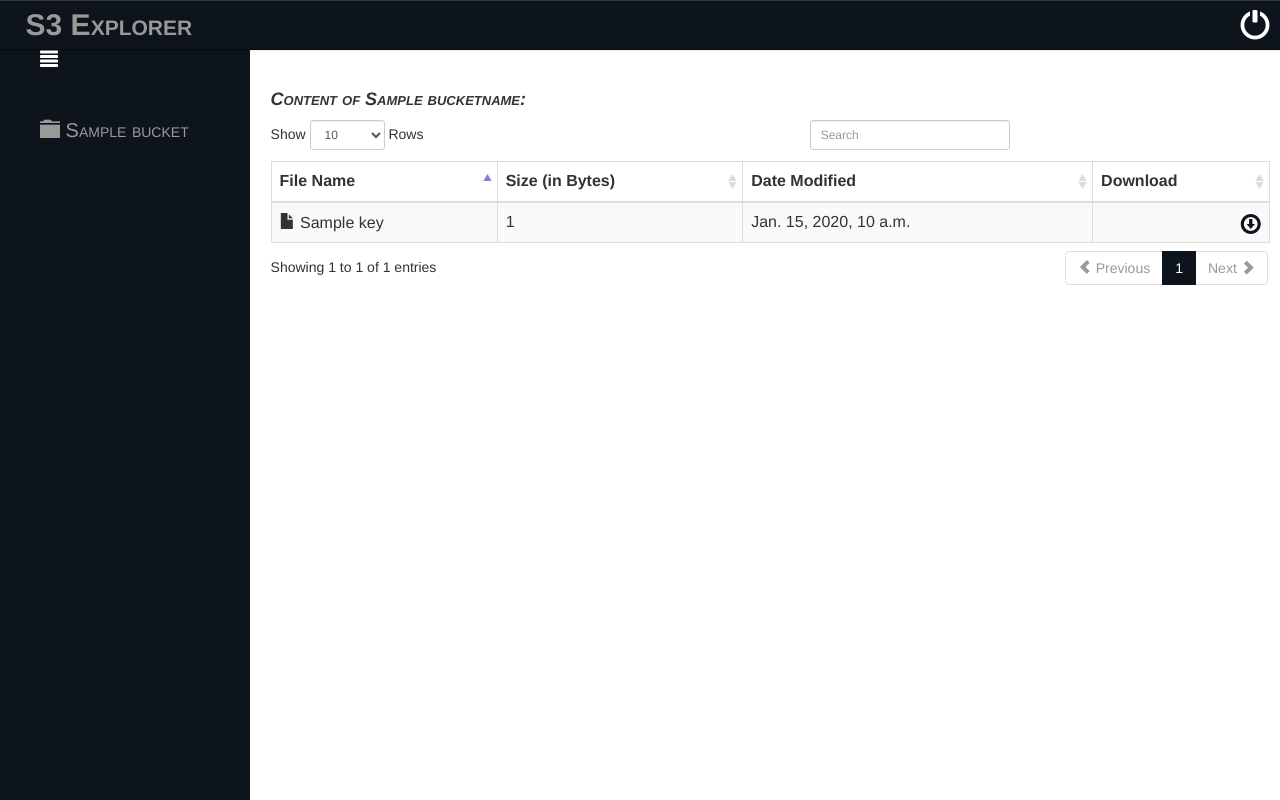
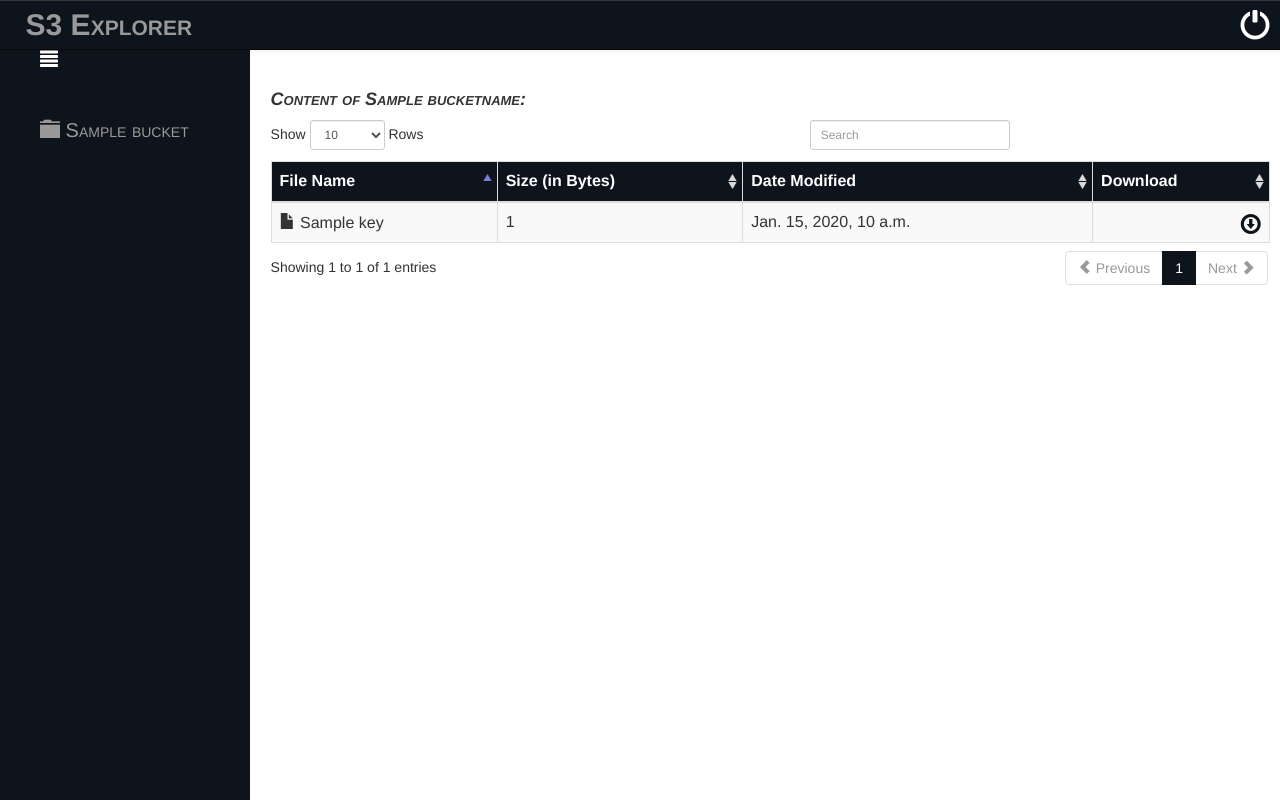
Before and after one commit to Aditya-upadhyay/s3-explorer, a Django app: template s3/templates/s3/buckets.html in a window 1280 px wide. Run offline with Django 3.2, Linux system fonts and the light colour scheme; the template is opened without the code that fills it: most values are stand-ins (such as "Sample title", 1, 10 or a date in 2020); some libraries are stand-ins or nearby versions.

```diff
--- a/s3/static/css/bucket.css
+++ b/s3/static/css/bucket.css
@@ -21,6 +21,7 @@
   height: 100%;
   box-shadow: 3px 0px 16px;
   overflow: auto;
+  padding-bottom: 5px;
   transition: all 0.4s ease 0s;
 }
 
@@ -268,3 +269,8 @@ a{
     font-size: 20px;
     float: right;
 }
+.thead{
+    background-color: #0D141B;
+    color: white;
+
+}
--- a/s3/templates/s3/buckets.html
+++ b/s3/templates/s3/buckets.html
@@ -22,7 +22,7 @@
         {% if bucketname %}
           <h4 class="top">Content of {{ bucketname }}:</h4>
           <table id="file_list" cellpadding="0" cellspacing="0" border="0" class="table table-striped table-bordered">
-             <thead>
+             <thead class="thead">
                   <th>File Name</th>
                   <th>Size (in Bytes)</th>
                   <th>Date Modified</th>
--- a/s3/views.py
+++ b/s3/views.py
@@ -2,6 +2,7 @@ from django.shortcuts import render
 from django.http import HttpResponseRedirect
 from s3.models import AwsForm
 import boto
+
 
 def home(request):
       if not request.session.has_key("AWS_KEY"):
```
